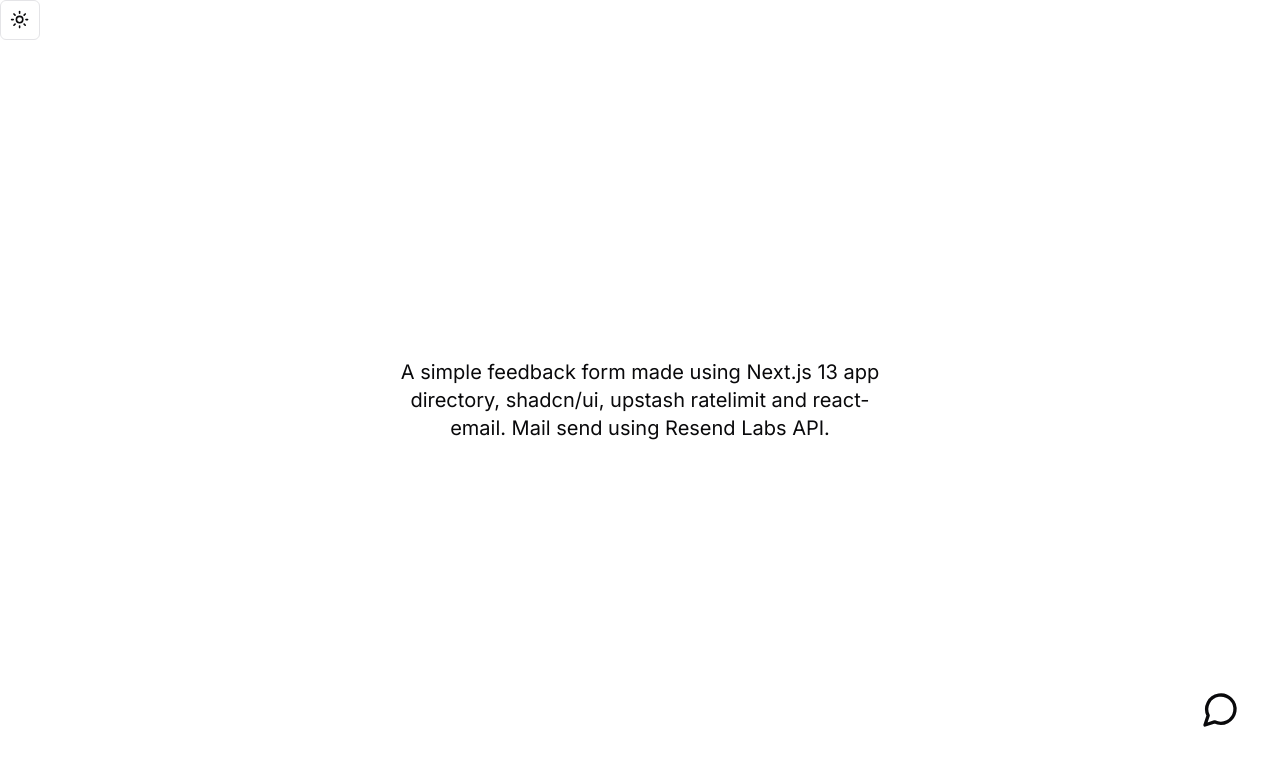
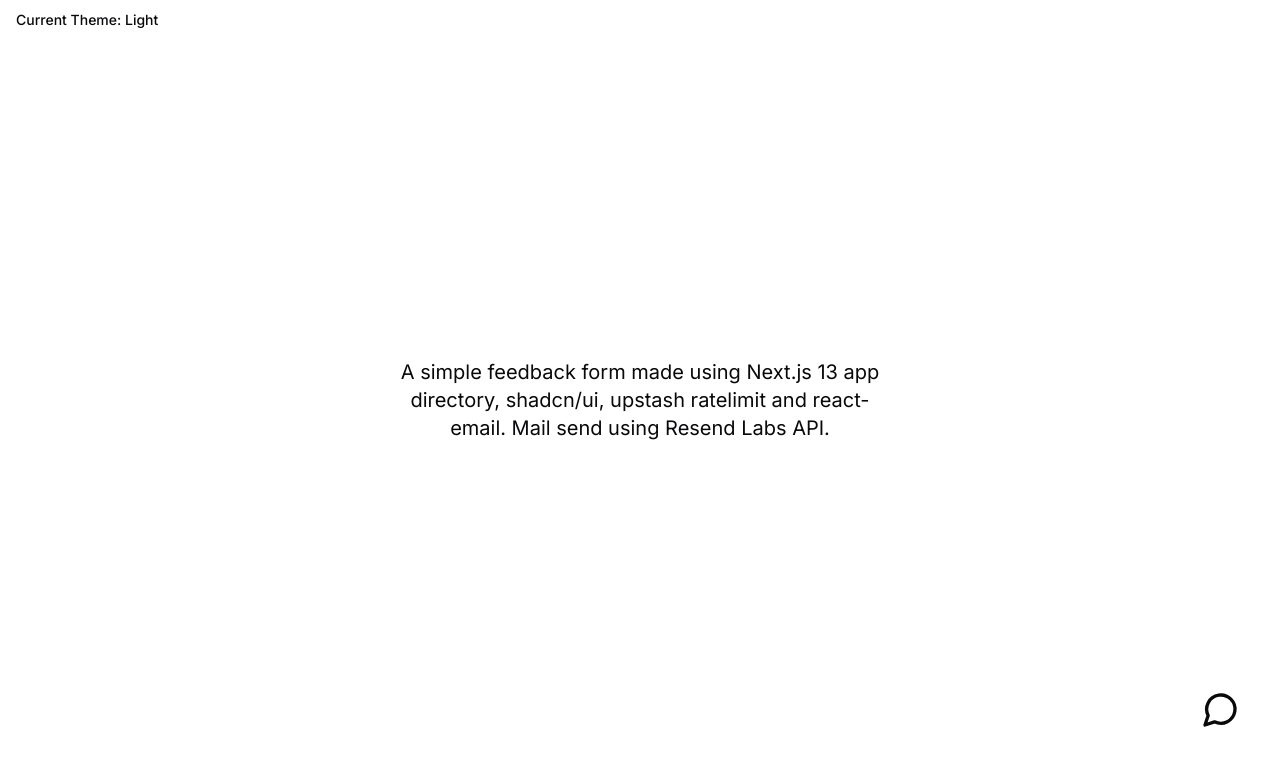
Before and after one commit to trace2798/resend_shadcn_contact_form, a Next.js app: page / in a window 1280 px wide. Shown: the top 766 px of the page. Built offline with nearby package versions, Linux system fonts and the light colour scheme.

Commit message:
without using icon

```diff
--- a/components/mode-toggle.tsx
+++ b/components/mode-toggle.tsx
@@ -1,26 +1,33 @@
-"use client"
+"use client";
 
-import * as React from "react"
-import { Moon, Sun } from "lucide-react"
-import { useTheme } from "next-themes"
+import * as React from "react";
+import { Moon, Sun } from "lucide-react";
+import { useTheme } from "next-themes";
 
-import { Button } from "@/components/ui/button"
+import { Button } from "@/components/ui/button";
 import {
   DropdownMenu,
   DropdownMenuContent,
   DropdownMenuItem,
   DropdownMenuTrigger,
-} from "@/components/ui/dropdown-menu"
+} from "@/components/ui/dropdown-menu";
 
 export function ModeToggle() {
-  const { setTheme } = useTheme()
+  const { setTheme } = useTheme();
 
   return (
     <DropdownMenu>
       <DropdownMenuTrigger asChild>
-        <Button variant="outline" size="icon">
+        {/* <Button variant="outline" size="icon">
           <Sun className="h-[1.2rem] w-[1.2rem] rotate-0 scale-100 transition-all dark:-rotate-90 dark:scale-0" />
           <Moon className="absolute h-[1.2rem] w-[1.2rem] rotate-90 scale-0 transition-all dark:rotate-0 dark:scale-100" />
+          <span className="sr-only">Toggle theme</span>
+        </Button> */}
+        <Button variant="ghost" className="w-fit">
+          <h1 className="scale-100 dark:scale-0">Current Theme: Light</h1>
+          <h1 className="absolute scale-0 dark:scale-100">
+            Current Theme: Dark
+          </h1>
           <span className="sr-only">Toggle theme</span>
         </Button>
       </DropdownMenuTrigger>
@@ -36,5 +43,5 @@
         </DropdownMenuItem>
       </DropdownMenuContent>
     </DropdownMenu>
-  )
+  );
 }
```
